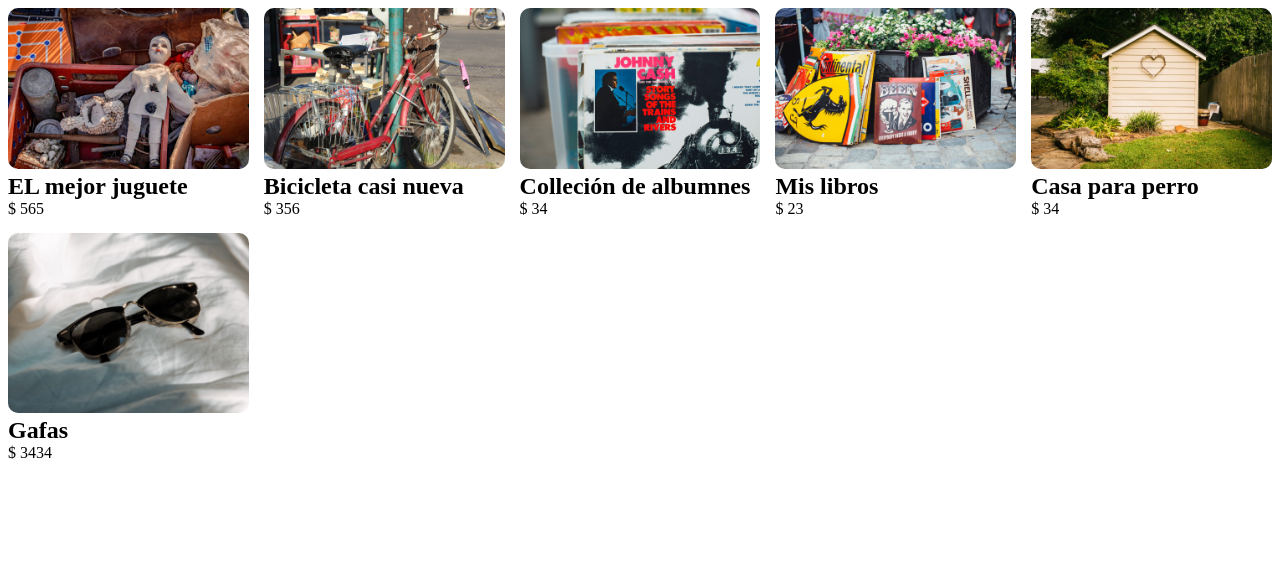
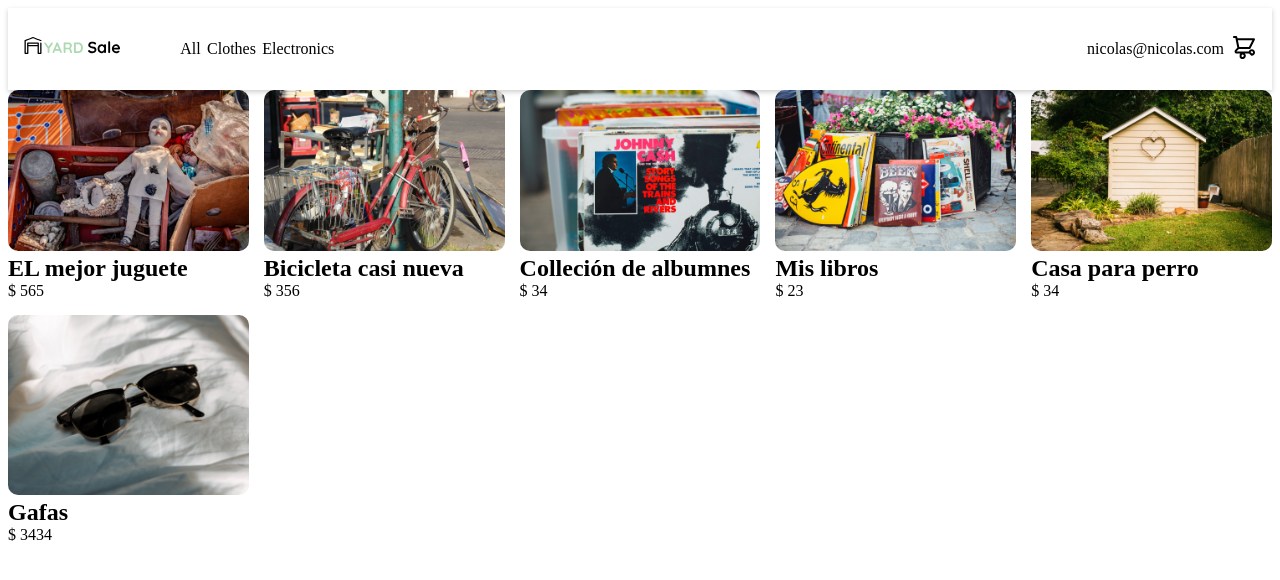
Before and after one commit to leotalorac/AngularBasicCourse, an Angular app: page / in a window 1280 px wide. Shown: the top 580 px of the page. Built offline with nearby package versions, Linux system fonts and the light colour scheme.

Commit message:
add styles general and font

```diff
--- a/package.json
+++ b/package.json
@@ -18,6 +18,7 @@
     "@angular/platform-browser": "^14.1.0",
     "@angular/platform-browser-dynamic": "^14.1.0",
     "@angular/router": "^14.1.0",
+    "postcss-scss": "^4.0.4",
     "rxjs": "~7.5.0",
     "tslib": "^2.3.0",
     "zone.js": "~0.11.4"
--- a/src/app/app.component.html
+++ b/src/app/app.component.html
@@ -1,3 +1,3 @@
+<app-nav></app-nav>
 <app-product-list>
-
 </app-product-list>
--- a/src/app/components/nav/nav.component.html
+++ b/src/app/components/nav/nav.component.html
@@ -1,6 +1,6 @@
 <div class="show-mobile">
   <div>
-    <button>
+    <button (click)="toggleMenu()">
       <img src="./assets/svg/icon_menu.svg" alt="menu">
     </button>
     <a href="">
@@ -9,6 +9,14 @@
     <a href="">
       <img src="./assets/svg/icon_shopping_cart.svg" alt="logo">
     </a>
+  </div>
+  <div class="side-menu" [class.active]="showMenu">
+    <button (click)="toggleMenu()">Close</button>
+    <ul>
+      <li><a href="">All</a></li>
+      <li><a href="">Clothes</a></li>
+      <li><a href="">Electronics</a></li>
+    </ul>
   </div>
 </div>
 <div class="hide-mobile">
--- a/src/app/components/nav/nav.component.sass
+++ b/src/app/components/nav/nav.component.sass
@@ -0,0 +1,71 @@
+.show-mobile
+  display: block
+  box-shadow: 0px 2px 5px rgb(black, .2)
+  > div
+    padding: 1em
+    display: flex
+    justify-content: space-between
+    align-items: center
+    button
+      border: 0
+      background: transparent
+
+.side-menu
+  position: fixed
+  top: 0
+  left: 0
+  right: 0
+  bottom:0
+  background: white
+  display: flex
+  flex-direction: column
+  transform: translateX(-100%)
+  justify-content: flex-start
+  transition: all ease-out .5s
+  &.active
+    transform: translateX(0)
+
+.hide-mobile
+  display: none
+  box-shadow: 0px 2px 5px rgb(black, .2)
+  > div
+    padding: 1em
+    display: flex
+    justify-content: space-between
+    align-items: center
+
+  .logo
+    margin-right: 1em
+
+  nav
+    display: flex
+    align-items: center
+    ul
+      display: flex
+      list-style: none
+      a
+        margin: 0 .2em
+        color: inherit
+        text-decoration: none
+
+  .info
+    display: flex
+    align-items: center
+    .account
+      margin-right: .5em
+
+/* Medium only */
+@media screen and (min-width: 40em) and (max-width: 63.9375em)
+  .show-mobile
+    display: none
+
+  .hide-mobile
+    display: block
+
+/* Large and up */
+@media screen and (min-width: 64em)
+  .show-mobile
+    display: none
+
+  .hide-mobile
+    display: block
--- a/src/app/components/nav/nav.component.ts
+++ b/src/app/components/nav/nav.component.ts
@@ -6,10 +6,14 @@ import { Component, OnInit } from '@angular/core';
   styleUrls: ['./nav.component.sass']
 })
 export class NavComponent implements OnInit {
-
+  showMenu = false;
   constructor() { }
 
   ngOnInit(): void {
   }
 
+  toggleMenu(){
+    this.showMenu = !this.showMenu;
+  }
+
 }
--- a/src/styles.sass
+++ b/src/styles.sass
@@ -1,4 +1,6 @@
 /* You can add global styles to this file, and also import other style files */
+@import url(./styles/reset.sass)
+@import url('https://fonts.googleapis.com/css2?family=Quicksand&display=swap')
 // components work as html components
 app-product
   img
```
Also changed, not shown: src/styles/reset.sass (added), 1 other file (tests, documents, lock files or other folders).
